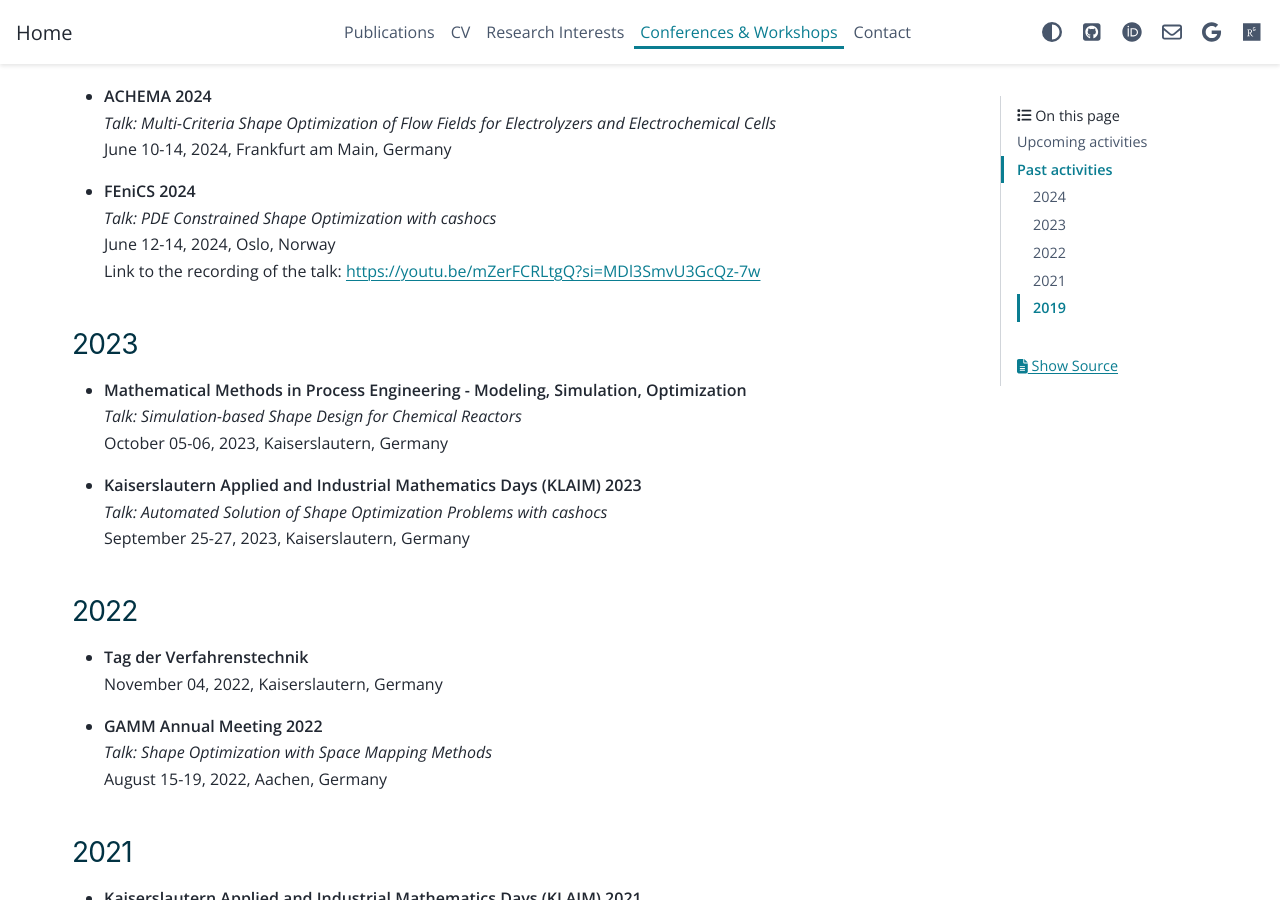
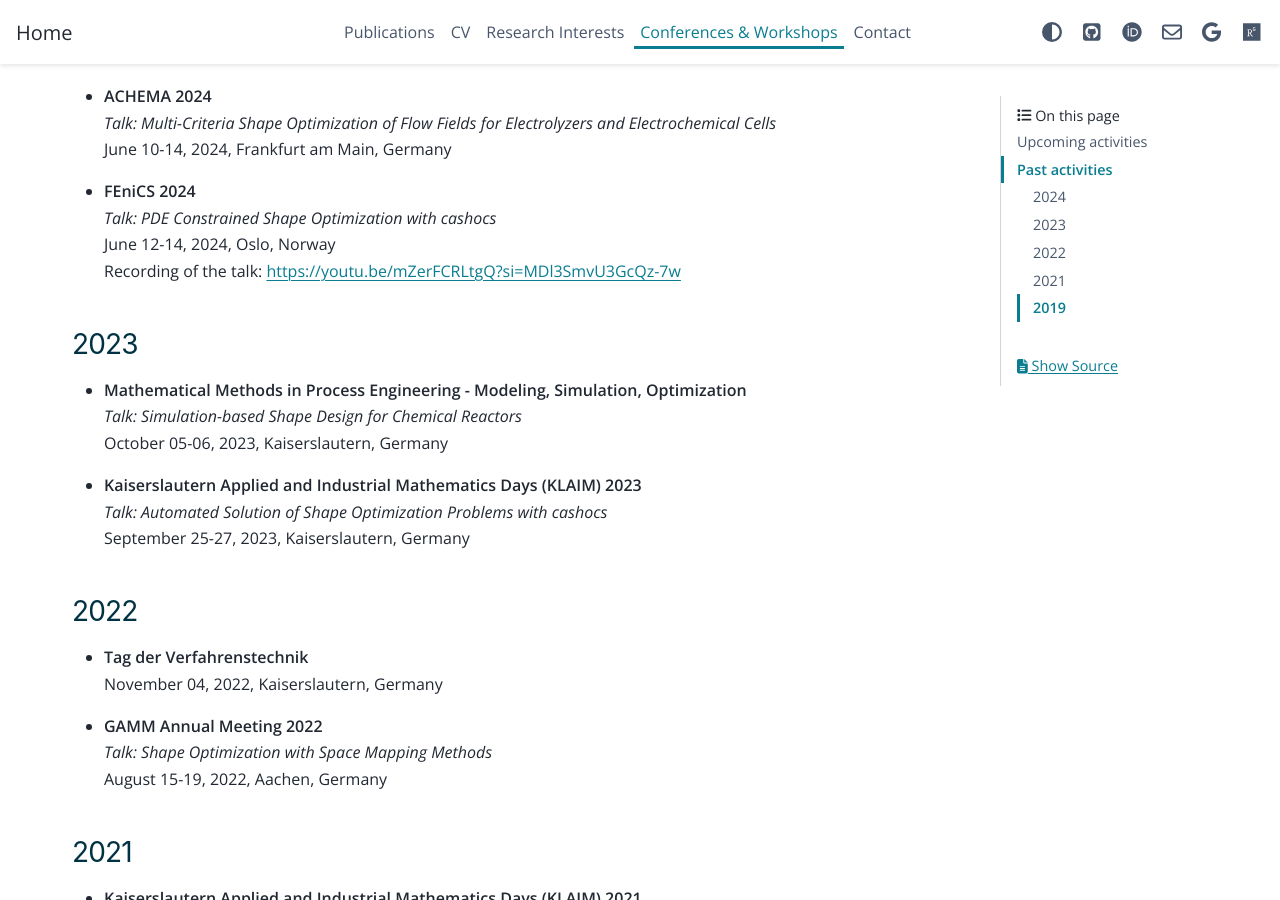
Before and after one commit to sblauth/sblauth.github.io, a Sphinx documentation site: the page built from source/conferences.rst, in a window 1280 px wide and 900 px high, scrolled down 364 px. Built offline with Sphinx 7.4.7 and the PyData theme 0.15.4, drawn with Linux system fonts in a browser that asks for light colours.

Commit message:
update conferences

```diff
--- a/source/conferences.rst
+++ b/source/conferences.rst
@@ -19,7 +19,7 @@ Past activities
 * | **FEniCS 2024**
   | *Talk: PDE Constrained Shape Optimization with cashocs*
   | June 12-14, 2024, Oslo, Norway
-  | Link to the recording of the talk: `<https://youtu.be/mZerFCRLtgQ?si=MDl3SmvU3GcQz-7w>`_
+  | Recording of the talk: `<https://youtu.be/mZerFCRLtgQ?si=MDl3SmvU3GcQz-7w>`_
 
 
 2023
```
